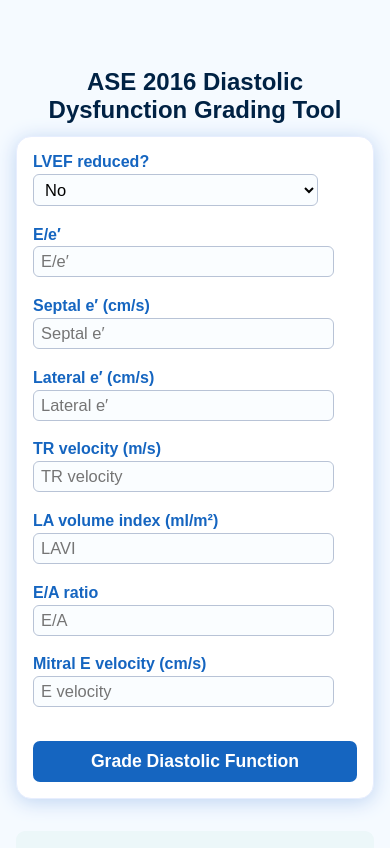
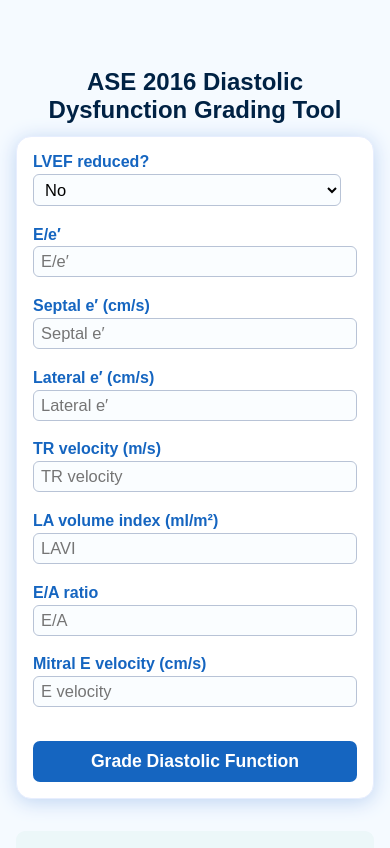
Before and after one commit to JK7533/Jiwon-Echo, a plain HTML site: page diastolic-function.html in a window 390 px wide. Drawn offline with Linux system fonts and the light colour scheme.

Commit message:
Update diastolic-function.html

```diff
--- a/diastolic-function.html
+++ b/diastolic-function.html
@@ -11,7 +11,7 @@
       padding: 2em 0;
     }
     .center {
-      max-width: 460px;
+      max-width: 480px;
       margin: 0 auto;
     }
     h2 {
@@ -26,6 +26,9 @@
       padding: 2em 2.5em 2em 2.5em;
       margin-bottom: 2em;
       border: 1px solid #e7eefe;
+      width: 100%;
+      max-width: 480px;
+      box-sizing: border-box;
     }
     label {
       font-weight: bold;
@@ -65,9 +68,21 @@
       background: #ecf7f9;
       border-radius: 9px;
       min-height: 32px;
+      width: 100%;
+      max-width: 480px;
+      box-sizing: border-box;
+      word-break: break-word;
+      white-space: pre-line;
+      overflow-x: auto;
     }
     @media (max-width: 540px) {
-      .center, .card { padding: 1em; }
+      .center, .card, .result {
+        padding: 1em;
+        max-width: 98vw;
+      }
+      input[type="number"], select {
+        width: 95%;
+      }
     }
   </style>
 </head>
```
